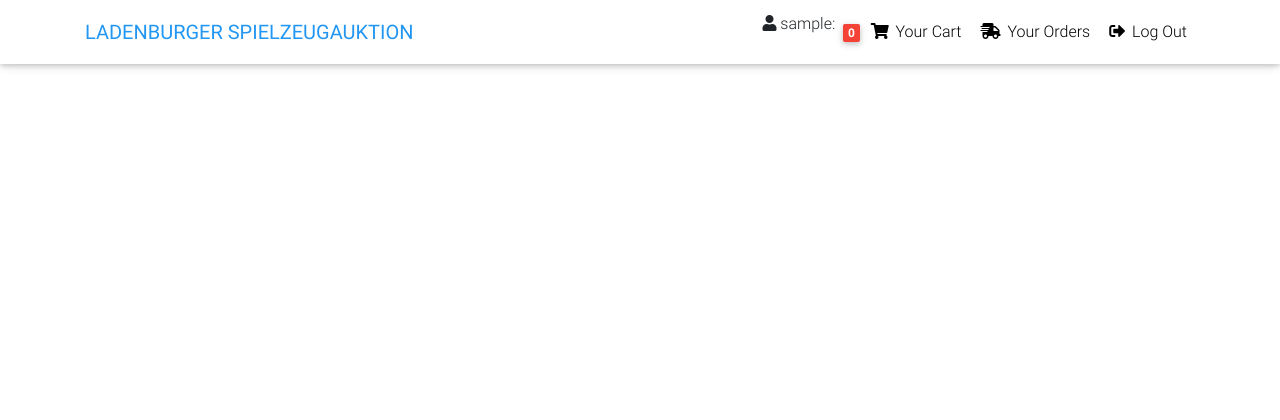
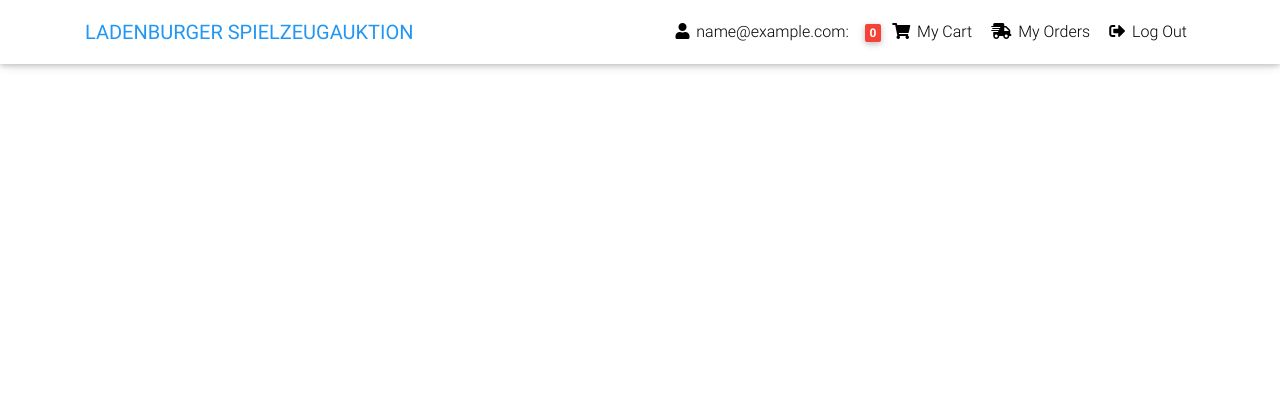
Before and after one commit to Nelfimov/django-eshop, a Django app: page / in a window 1280 px wide. Shown: the top 420 px of the page. Run offline with Django 3.2, Linux system fonts and the light colour scheme; the visitor is signed in with stand-in values (Sample User, id 1); data that the repository does not hold is empty; some libraries are stand-ins or nearby versions.

Commit message:
Last update

```diff
--- a/core/views.py
+++ b/core/views.py
@@ -171,13 +171,22 @@ class HomeView(View):
     def get(self, *args, **kwargs):
         paginate_by = 10
         recently_added_items = Item.objects.all().order_by('created_date')
-        bestseller_items = Item.objects.order_by('how_many_times_ordered')[:10]
+        category_filter = None
+        if self.request.GET.get('category'):
+            category_filter = self.request.GET.get('category')
+            recently_added_items = recently_added_items.filter(
+                category=category_filter)
+        bestseller_items = Item.objects.order_by(
+            'how_many_times_ordered')[:10]
         carousel_slides = Carousel.objects.order_by('index').all()
+        all_recent_items = Item.objects.all().order_by('created_date')
         context = {
             'carousel_slides': carousel_slides,
             'recently_added_items': recently_added_items,
             'bestseller_items': bestseller_items,
             'paginate_by': paginate_by,
+            'all_recent_items': all_recent_items,
+            'category_filter': category_filter,
         }
 
         return render(self.request, 'home.html', context)
--- a/templates/home.html
+++ b/templates/home.html
@@ -72,16 +72,16 @@
 
           <!-- Links -->
           <ul class="navbar-nav mr-auto">
-            <li class="nav-item active">
-              <a class="nav-link" href="#">All
+            <li class="nav-item">
+              <a class="nav-link" href="{% url 'core:home' %}">All
                 <span class="sr-only">(current)</span>
               </a>
             </li>
 
             <!-- for item in object_list -->
-            {% for item in recently_added_items %}
-            <li class="nav-item">
-              <a class="nav-link" href="{{ item.get_category }}">{{ item.category }}</a>
+            {% for item in all_recent_items %}
+            <li class="nav-item {% if category_filter == item.category %} active {% endif %}">
+              <a class="nav-link" href="{% url 'core:home' %}?category={{ item.category }}">{{ item.category }}</a>
             </li>
             {% endfor %}
           </ul>
@@ -187,12 +187,6 @@
         <!-- Navbar brand -->
         <span class="navbar-brand">Our Bestsellers</span>
 
-        <!-- Collapse button -->
-        <button class="navbar-toggler" type="button" data-toggle="collapse" data-target="#basicExampleNav"
-          aria-controls="basicExampleNav" aria-expanded="false" aria-label="Toggle navigation">
-          <span class="navbar-toggler-icon"></span>
-        </button>
-
       </nav>
       <!--/.Navbar-->
 
--- a/templates/navbar.html
+++ b/templates/navbar.html
@@ -19,35 +19,28 @@
 
         <!-- Left -->
         <ul class="navbar-nav mr-auto">
-          <!-- {% comment %} <li class="nav-item active">
-            <a class="nav-link waves-effect" href="/">Home
-              <span class="sr-only">(current)</span>
-            </a>
-          </li>
-          <li class="nav-item">
-            <a class="nav-link waves-effect" href="/checkout">
-            Checkout</a>
-          </li> {% endcomment %} -->
         </ul>
 
         <!-- Right -->
         <ul class="navbar-nav nav-flex-icons float-right">
           {% if request.user.is_authenticated %}
           <li class="nav-item">
+            <a class="nav-link waves-effect">
             <i class="fas fa-user"></i>
-            <span class="clearfix d-none d-sm-inline-block">{{ request.user.username }}:</span>
+              <span class="clearfix d-none d-sm-inline-block"> {{ request.user.email }}: </span>
+            </a>
           </li>
           <li class="nav-item">
             <a href="{% url 'core:order-summary' %}" class="nav-link waves-effect">
               <span class="badge red z-depth-1 mr-1"> {{ request.user|cart_item_count }} </span>
               <i class="fas fa-shopping-cart"></i>
-              <span class="clearfix d-none d-sm-inline-block"> Your Cart </span>
+              <span class="clearfix d-none d-sm-inline-block"> My Cart </span>
             </a>
           </li>
           <li class="nav-item">
             <a href="{% url 'core:orders-finished' %}" class="nav-link waves-effect">
               <i class="fas fa-shipping-fast"></i>
-              <span class="clearfix d-none d-sm-inline-block"> Your Orders </span>
+              <span class="clearfix d-none d-sm-inline-block"> My Orders </span>
             </a>
           </li>
           <li class="nav-item">
```
